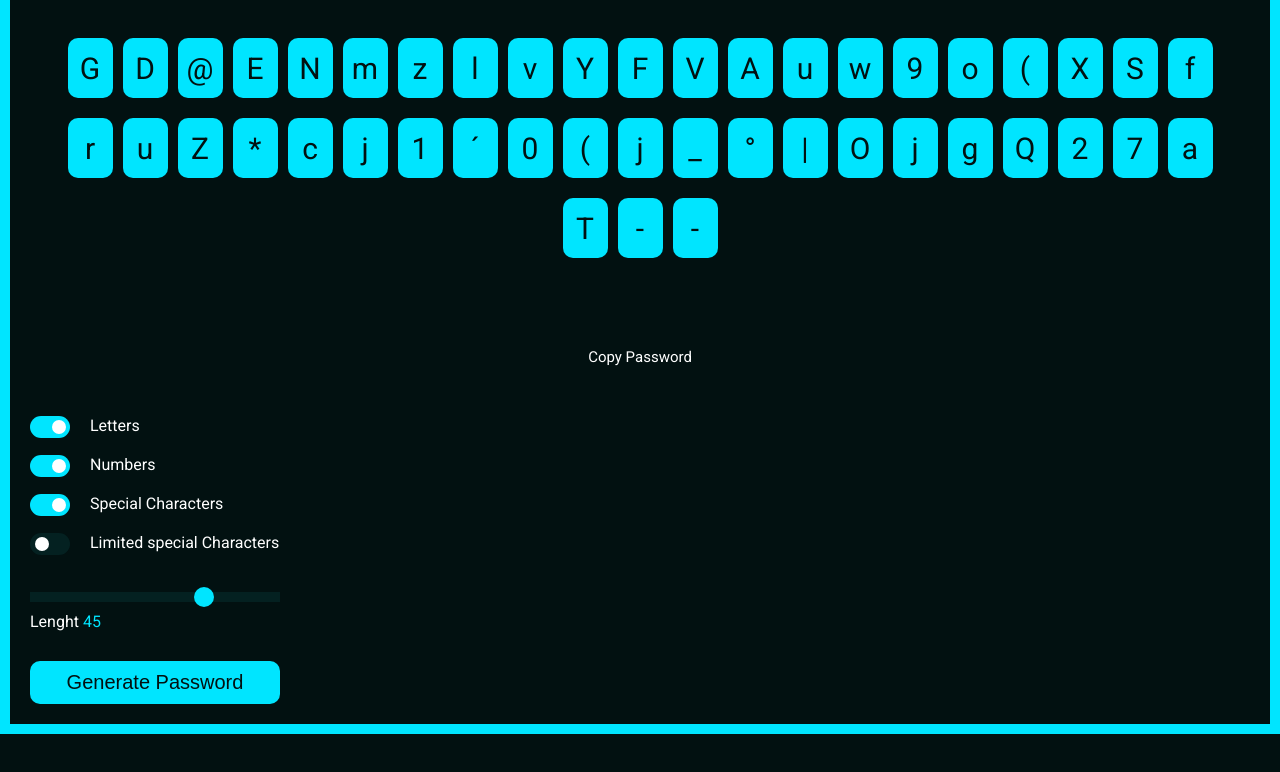
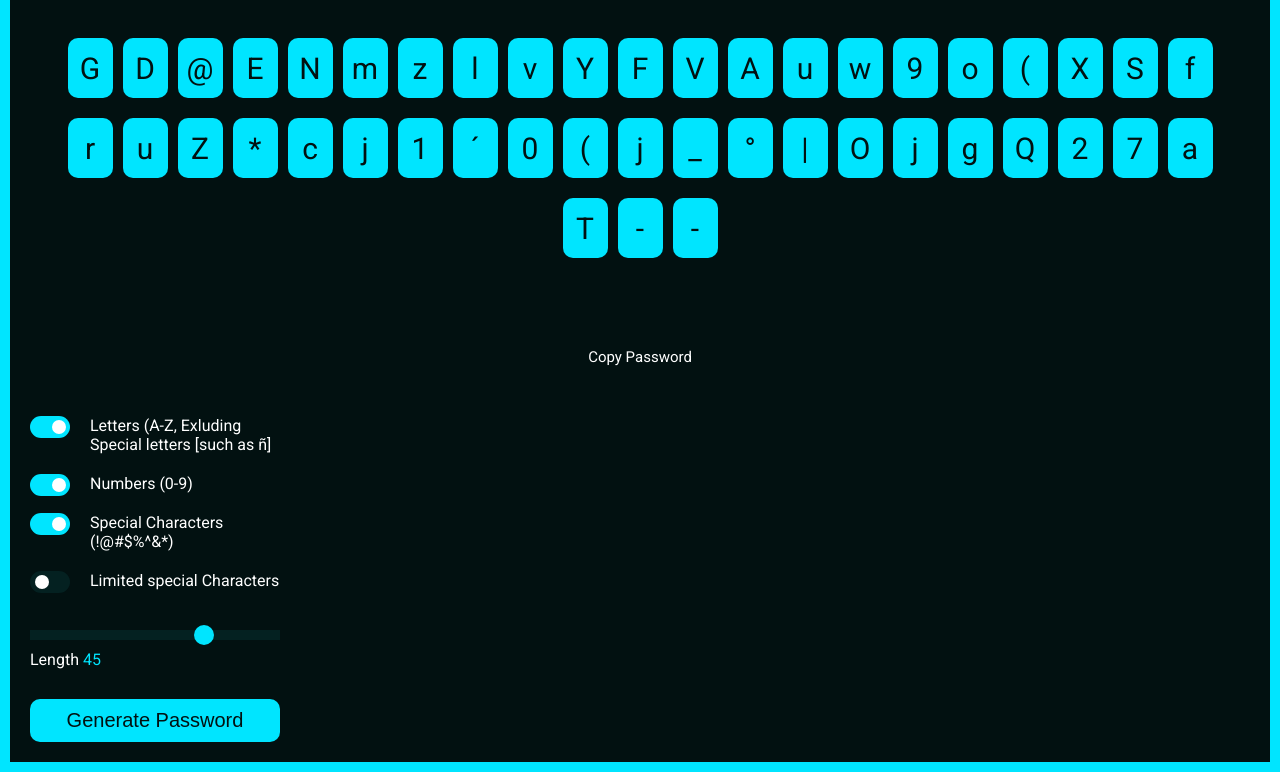
Before and after one commit to byCRXHIT/Pw-gen, a website: page src/index.html in a window 1280 px wide. Shown: the part 75-847 px from the top of the page. Before the commit the page ends 809 px from the top, so only its background shows below. Drawn offline with nearby package versions, Linux system fonts and the light colour scheme; files that its build step writes are made by us from their sources; files whose address does not match are found by name.

Commit message:
fix spelling mistake and + examples of characters
yes

```diff
--- a/src/index.html
+++ b/src/index.html
@@ -31,21 +31,21 @@
 
                 <!-- Letters -->
                 <label for="letters" class="toggle">
-                    Letters
+                    Letters (A-Z, Exluding Special letters [such as ñ]
                     <input name="letters" id="letters" type="checkbox" value="letters" checked="true">
                     <span class="roundbutton"></span>
                 </label>
 
                 <!-- Numbers -->
                 <label for="numbers" class="toggle">
-                    Numbers
+                    Numbers (0-9)
                     <input name="numbers" id="numbers" type="checkbox" value="numbers" checked="true">
                     <span class="roundbutton"></span>
                 </label>
 
                 <!-- Special Characters -->
                 <label for="specialCharacters" class="toggle">
-                    Special Characters
+                    Special Characters (!@#$%^&*)
                     <input name="specialCharacters" id="specialCharacters" checked="true" type="checkbox"
                         value="specialCharacters">
                     <span class="roundbutton"></span>
@@ -62,7 +62,7 @@
                 <!-- Range SLider -->
                 <input min="8" max="60" type="range" value="45" name="length" id="length">
                 <div class="length-value">
-                    <span>Lenght</span>
+                    <span>Length</span>
                     <span id="length-value">45</span>
                 </div>
 
```
